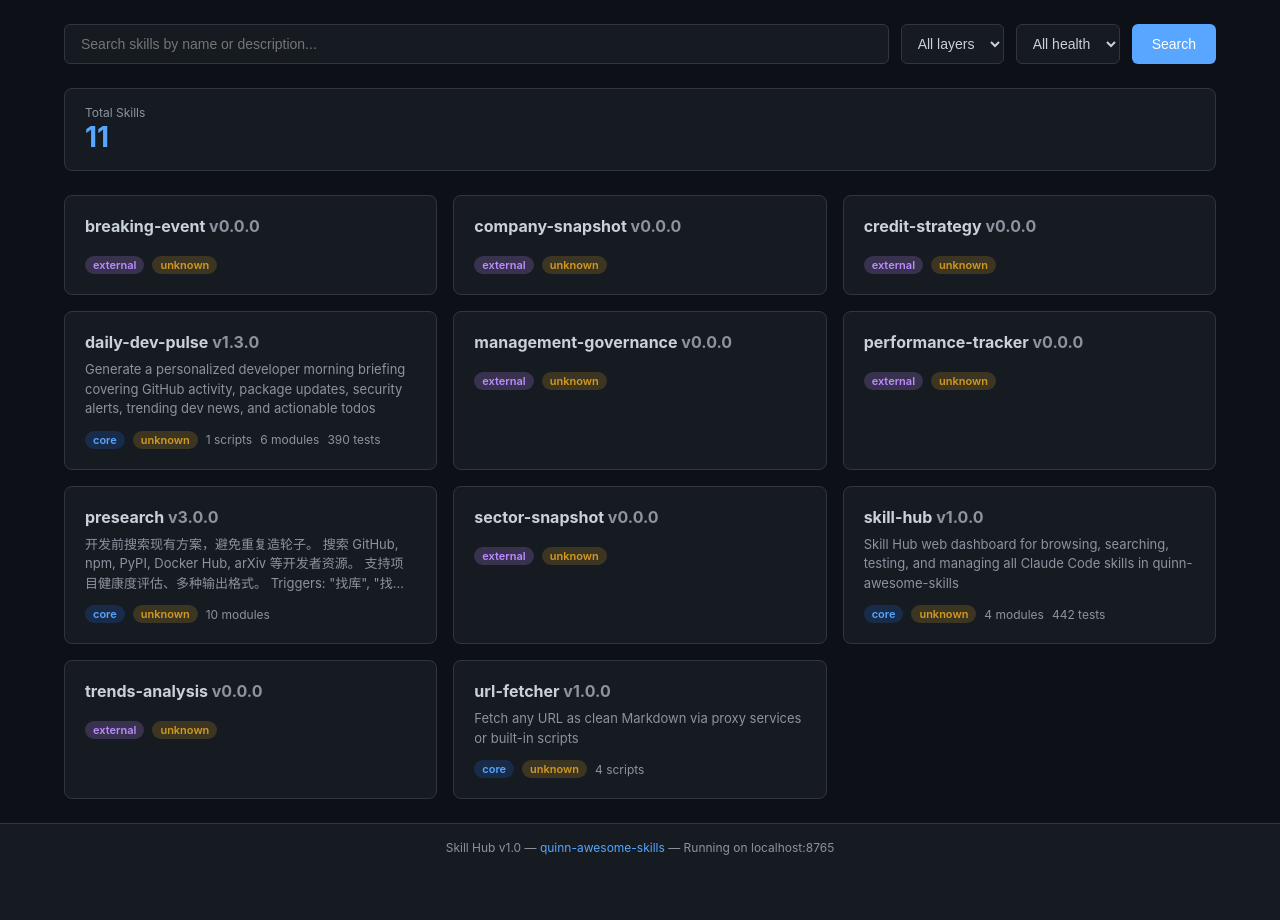
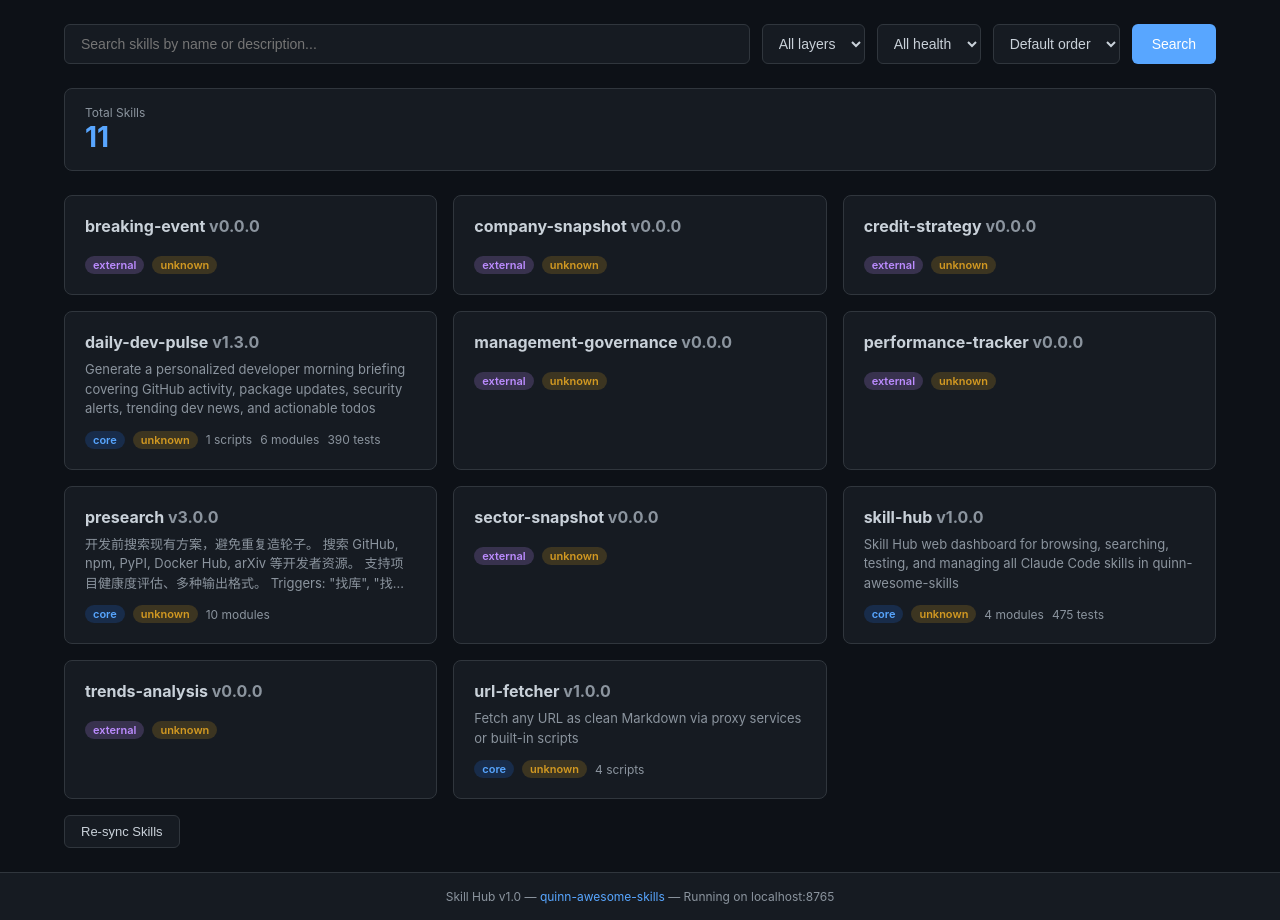
Before and after one commit to quinnmacro/quinn-awesome-skills, a FastAPI app: page / in a window 1280 px wide. Shown: the part 46-966 px from the top of the page. Before the commit the page ends 901 px from the top, so only its background shows below. Run offline with FastAPI, Linux system fonts and the light colour scheme; data comes from the database, SQL or seed files in the repository; data that the repository does not hold is empty; some libraries are stand-ins or nearby versions.

Commit message:
gnhf #13: Added sort dropdown (name/version/test_count/health) and Re-sync Skills button to Skill Hub home page, plus _sort_skills helper and 33 new tests (437→470 all passing).

```diff
--- a/skills/core/skill-hub/SKILL.md
+++ b/skills/core/skill-hub/SKILL.md
@@ -27,7 +27,7 @@ Server runs on `localhost:8765` (configurable via `SKILL_HUB_PORT`).
 
 ## Features
 
-1. **Home page** - Skill cards grid with name, version, layer, test count, health badge, description. Search bar filters by name/description.
+1. **Home page** - Skill cards grid with name, version, layer, test count, health badge, description. Search bar filters by name/description. Sort by name, version, test count, health. Layer/health filter dropdowns. Re-sync skills button.
 2. **Skill detail page** - Render SKILL.md content, list scripts/modules, show config, dependencies, version history.
 3. **Test panel** - Run pytest and stream results via WebSocket.
 4. **Health dashboard** - Aggregate stats, passing/failing/unknown counts, test pass rates, dependency status, CSV export.
@@ -38,7 +38,7 @@ Server runs on `localhost:8765` (configurable via `SKILL_HUB_PORT`).
 
 | Endpoint | Method | Description |
 |----------|--------|-------------|
-| `/api/skills` | GET | List all skills (with optional search filter) |
+| `/api/skills` | GET | List all skills (with optional search, layer, health, sort filters) |
 | `/api/skills/{name}` | GET | Get skill detail by name |
 | `/api/skills/{name}/test` | POST | Run tests for a skill |
 | `/api/skills/{name}/versions` | GET | Get version history for a skill |
@@ -66,3 +66,4 @@ pip install fastapi uvicorn jinja2 aiosqlite httpx websockets pytest pytest-asyn
 - SQLite stores skill metadata, test run history, and version tracking
 - Responsive design with mobile breakpoints, inline SVG favicon
 - Version history recorded on skill version changes during sync
+- Sort options: name (asc/desc), version, test_count, health (priority order)
--- a/skills/core/skill-hub/modules/app.py
+++ b/skills/core/skill-hub/modules/app.py
@@ -132,7 +132,7 @@ def _render_template(template_name: str, context: dict) -> str:
 
 
 @app.get("/", response_class=HTMLResponse)
-async def home(request: Request, q: Optional[str] = None, layer: Optional[str] = None, health: Optional[str] = None):
+async def home(request: Request, q: Optional[str] = None, layer: Optional[str] = None, health: Optional[str] = None, sort: Optional[str] = None):
     db = await get_db()
     skills_dir = Path(os.environ.get("SKILL_HUB_SKILLS_DIR", str(DEFAULT_SKILLS_DIR)))
     discovered = discover_skills(skills_dir)
@@ -150,6 +150,8 @@ async def home(request: Request, q: Optional[str] = None, layer: Optional[str] =
         enriched = [s for s in enriched if s.get("layer") == layer]
     if health:
         enriched = [s for s in enriched if s.get("health") == health]
+    # Apply sort
+    enriched = _sort_skills(enriched, sort)
     # Collect unique layers and health values for filter dropdowns
     all_layers = sorted(set(s.get("layer", "") for s in enriched if s.get("layer")))
     all_healths = sorted(set(s.get("health", "") for s in enriched if s.get("health")))
@@ -162,7 +164,7 @@ async def home(request: Request, q: Optional[str] = None, layer: Optional[str] =
     return _render_template("home.html", {
         "skills": enriched, "query": q or "", "total": len(enriched),
         "nav_active": "skills", "layer": layer or "", "health": health or "",
-        "all_layers": all_layers, "all_healths": all_healths,
+        "sort": sort or "", "all_layers": all_layers, "all_healths": all_healths,
     })
 
 
@@ -235,7 +237,7 @@ async def test_page(request: Request, name: str):
 # --- REST API ---
 
 @app.get("/api/skills")
-async def api_skills(q: Optional[str] = None, layer: Optional[str] = None, health: Optional[str] = None):
+async def api_skills(q: Optional[str] = None, layer: Optional[str] = None, health: Optional[str] = None, sort: Optional[str] = None):
     db = await get_db()
     skills_dir = Path(os.environ.get("SKILL_HUB_SKILLS_DIR", str(DEFAULT_SKILLS_DIR)))
     discovered = discover_skills(skills_dir)
@@ -250,6 +252,7 @@ async def api_skills(q: Optional[str] = None, layer: Optional[str] = None, healt
         enriched = [s for s in enriched if s.get("layer") == layer]
     if health:
         enriched = [s for s in enriched if s.get("health") == health]
+    enriched = _sort_skills(enriched, sort)
     return enriched
 
 
@@ -427,6 +430,32 @@ async def ws_test_stream(websocket: WebSocket, name: str):
 
 
 # --- Helpers ---
+
+
+def _sort_skills(skills: list[dict], sort: Optional[str] = None) -> list[dict]:
+    """Sort skills by a specified field. Options: name, name-desc, version, test_count, health."""
+    if not sort:
+        return skills
+    sort_key, reverse = _sort_key_and_reverse(sort)
+    if sort_key == "test_count":
+        skills.sort(key=lambda s: s.get("test_count", 0) or 0, reverse=reverse)
+    elif sort_key == "health":
+        health_order = {"passing": 0, "unknown": 1, "failing": 2}
+        skills.sort(key=lambda s: health_order.get(s.get("health", "unknown"), 1), reverse=reverse)
+    elif sort_key == "version":
+        skills.sort(key=lambda s: s.get("version", "0.0.0"), reverse=reverse)
+    elif sort_key == "name":
+        skills.sort(key=lambda s: s.get("name", "").lower(), reverse=reverse)
+    return skills
+
+
+def _sort_key_and_reverse(sort: str) -> tuple[str, bool]:
+    """Parse sort parameter into (key, reverse). Supports 'name', 'name-desc', etc."""
+    desc_suffix = "-desc"
+    if sort.endswith(desc_suffix):
+        return sort[:-len(desc_suffix)], True
+    return sort, False
+
 
 def _build_skill_config(skill: dict) -> dict:
     """Build a config dict from SKILL.md frontmatter, excluding internal fields."""
--- a/skills/core/skill-hub/templates/home.html
+++ b/skills/core/skill-hub/templates/home.html
@@ -15,8 +15,16 @@
     <option value="{{ h }}" {% if health == h %}selected{% endif %}>{{ h }}</option>
     {% endfor %}
   </select>
+  <select name="sort" style="padding:10px 12px;background:var(--card);border:1px solid var(--border);border-radius:6px;color:var(--text);font-size:14px;">
+    <option value="">Default order</option>
+    <option value="name" {% if sort == 'name' %}selected{% endif %}>Name (A-Z)</option>
+    <option value="name-desc" {% if sort == 'name-desc' %}selected{% endif %}>Name (Z-A)</option>
+    <option value="version" {% if sort == 'version' %}selected{% endif %}>Version</option>
+    <option value="test_count" {% if sort == 'test_count' %}selected{% endif %}>Test count</option>
+    <option value="health" {% if sort == 'health' %}selected{% endif %}>Health</option>
+  </select>
   <button type="submit">Search</button>
-  {% if query or layer or health %}<a href="/" class="btn secondary">Clear</a>{% endif %}
+  {% if query or layer or health or sort %}<a href="/" class="btn secondary">Clear</a>{% endif %}
 </form>
 <div class="stats-row">
   <div class="stat-card"><div class="label">Total Skills</div><div class="value">{{ total }}</div></div>
@@ -40,4 +48,21 @@
 {% else %}
 <div class="empty">No skills found. {% if query or layer or health %}Try adjusting your filters or <a href="/" style="color:var(--accent);">clear all</a>.{% endif %}</div>
 {% endif %}
+<div style="margin-top:16px;display:flex;gap:12px;">
+  <button class="btn secondary" onclick="resyncSkills()">Re-sync Skills</button>
+  <span id="resync-status" style="font-size:13px;color:var(--text-muted);"></span>
+</div>
+<script>
+function resyncSkills() {
+  const statusEl = document.getElementById('resync-status');
+  statusEl.textContent = 'Syncing...';
+  fetch('/api/skills/resync', {method: 'POST'})
+    .then(r => r.json())
+    .then(data => {
+      statusEl.textContent = 'Synced ' + data.resynced + ' skills. Refreshing...';
+      setTimeout(() => window.location.reload(), 800);
+    })
+    .catch(e => { statusEl.textContent = 'Error: ' + e.message; });
+}
+</script>
 {% endblock %}
```
Also changed, not shown: skills/core/skill-hub/tests/test_app.py (+273 -0 lines), CHANGELOG.md.
